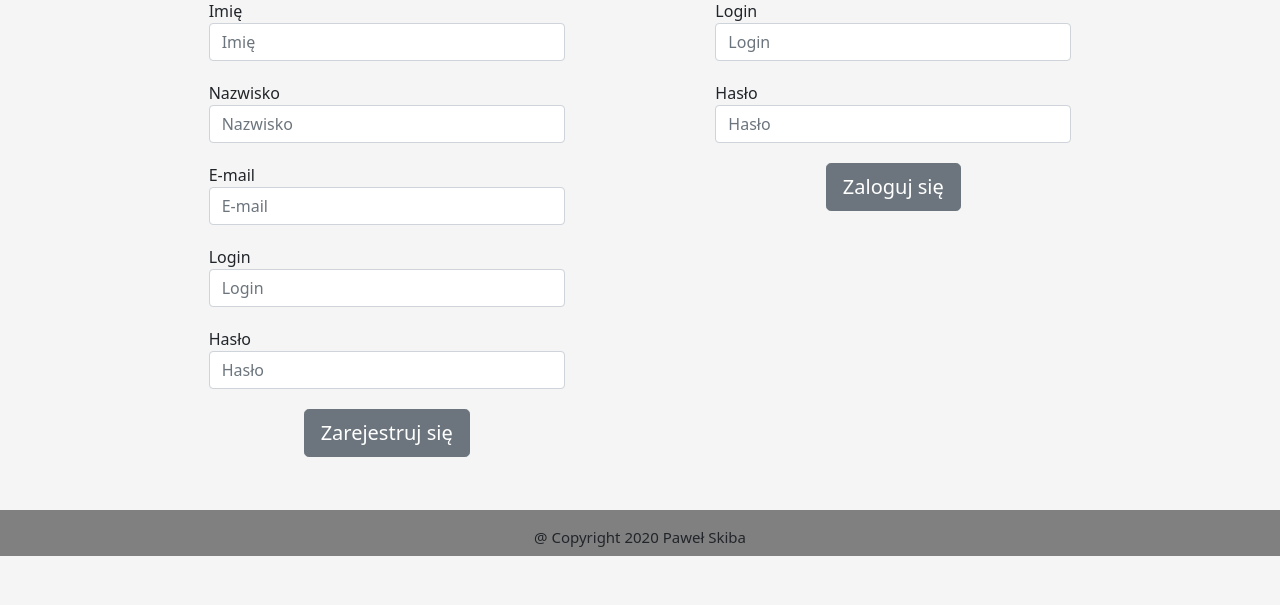
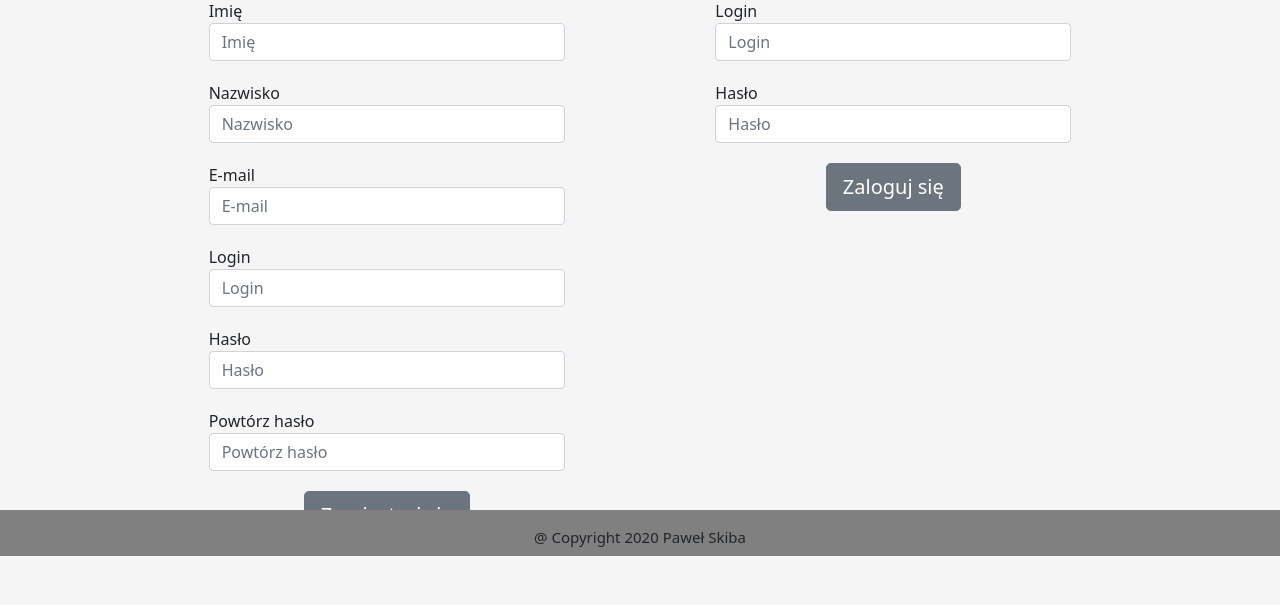
Before and after one commit to pawellski/SecureApp, a Flask app: template modules/uwsgi-flask/app/templates/index.html in a window 1280 px wide. Shown: the part 244-849 px from the top of the page. Before the commit the page ends 800 px from the top, so only its background shows below. Run offline with Flask 2, Linux system fonts and the light colour scheme; the template is opened without the code that fills it, so the values that code supplies are empty; some libraries are stand-ins or nearby versions.

Commit message:
Added second password in registration form.

```diff
--- a/modules/uwsgi-flask/app/static/styles/style.css
+++ b/modules/uwsgi-flask/app/static/styles/style.css
@@ -32,3 +32,7 @@ footer {
     height: 46px;
     font-size: 15px;
 }
+
+button {
+    margin-bottom: 20px;
+}
--- a/modules/uwsgi-flask/app/templates/index.html
+++ b/modules/uwsgi-flask/app/templates/index.html
@@ -5,7 +5,7 @@
     <meta name="viewport" content="width=device-width, initial-scale=1">
     <link href="https://cdn.jsdelivr.net/npm/bootstrap@5.0.0-beta1/dist/css/bootstrap.min.css" rel="stylesheet" integrity="sha384-giJF6kkoqNQ00vy+HMDP7azOuL0xtbfIcaT9wjKHr8RbDVddVHyTfAAsrekwKmP1" crossorigin="anonymous">
     <link href="/static/styles/style.css" rel="stylesheet" type="text/css">
-    <script src="/static/scripts/index.js"></script>
+    <script src="/static/scripts/register_login.js"></script>
     <title>Secure App</title>
   </head>
   <body>
@@ -30,6 +30,8 @@
                     <input type="text" id="login" name="login" class="form-control" placeholder="Login" maxlength="25" required>
                     <label for="password" class="required">Hasło</label>
                     <input type="password" id="password" name="password" class="form-control" placeholder="Hasło" required>
+                    <label for="second-password" class="required">Powtórz hasło</label>
+                    <input type="password" id="second-password" name="second-password" class="form-control" placeholder="Powtórz hasło" required>
                     <div class="text-center">
                         <button id="signup-submit-button" class="btn btn-lg btn-secondary btn-block" type="submit">Zarejestruj się</button>
                     </div>
```
